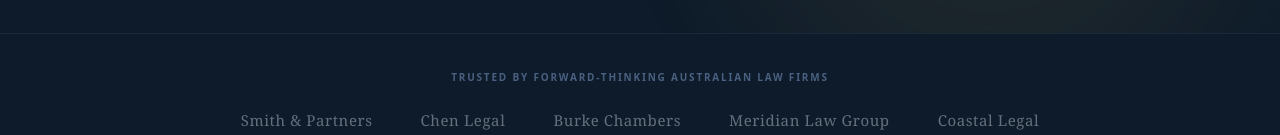
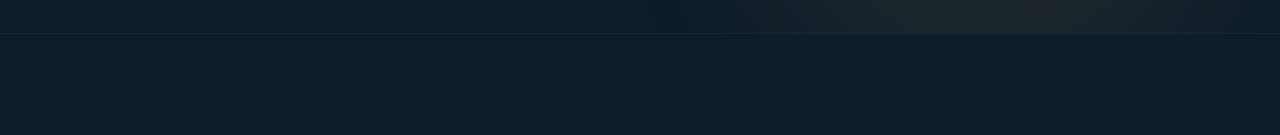
Before and after one commit to sg-satoshi/saabai-site, a Next.js app: page /legal in a window 1280 px wide. Shown: the part 654-789 px from the top of the page. Built offline with nearby package versions, Linux system fonts and the light colour scheme; no server answers.

Commit message:
Lex: remove placeholder 'Trusted by' firm name row; rename demo firm in Lex workspace mock

```diff
--- a/app/client-portal/LexWorkspace.tsx
+++ b/app/client-portal/LexWorkspace.tsx
@@ -22,7 +22,7 @@ const C = {
 
 // ── Mock / demo data (replace with real API calls) ─────────────────────────────
 const MOCK = {
-  firmName:       "Smith & Partners",
+  firmName:       "Demo Law Firm",
   clientId:       "demo-client-001",
   agentName:      "Lex",
   plan:           "Professional",
--- a/app/legal/page.tsx
+++ b/app/legal/page.tsx
@@ -222,34 +222,6 @@ export default function LegalPage() {
               </div>
             ))}
           </div>
-        </div>
-      </section>
-
-      {/* ── 2. SOCIAL PROOF BAR ────────────────────────────────────────────── */}
-      <section style={{
-        padding: "36px 32px",
-        borderBottom: `1px solid rgba(255,255,255,0.06)`,
-        textAlign: "center",
-      }}>
-        <p style={{
-          fontSize: 10, fontWeight: 700, letterSpacing: "0.18em", textTransform: "uppercase",
-          color: C.textDim, marginBottom: 24, marginTop: 0,
-        }}>
-          Trusted by forward-thinking Australian law firms
-        </p>
-        <div style={{
-          display: "flex", gap: 48, justifyContent: "center", alignItems: "center",
-          flexWrap: "wrap",
-        }}>
-          {["Smith & Partners", "Chen Legal", "Burke Chambers", "Meridian Law Group", "Coastal Legal"].map((firm) => (
-            <span key={firm} style={{
-              fontFamily: "Georgia, 'Times New Roman', serif",
-              fontSize: 15, color: C.text, opacity: 0.4,
-              letterSpacing: "0.04em",
-            }}>
-              {firm}
-            </span>
-          ))}
         </div>
       </section>
 
```
